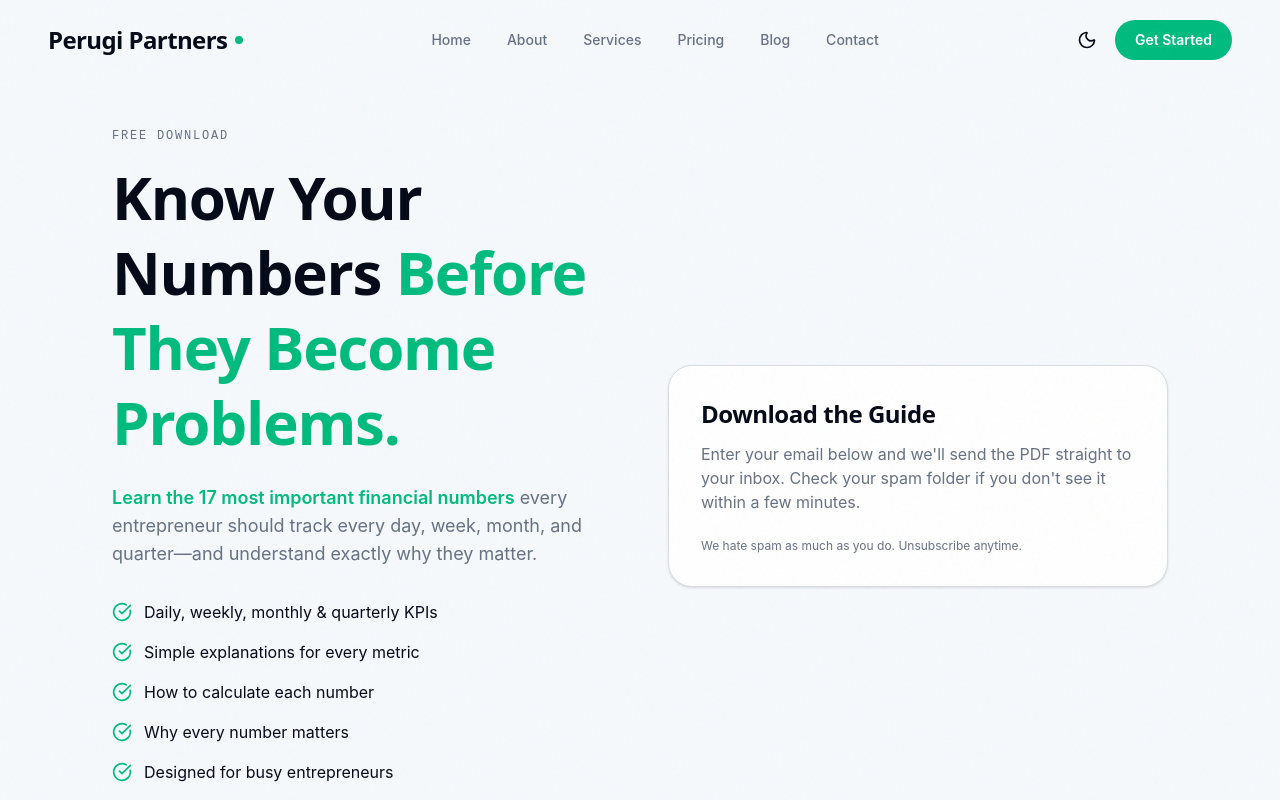
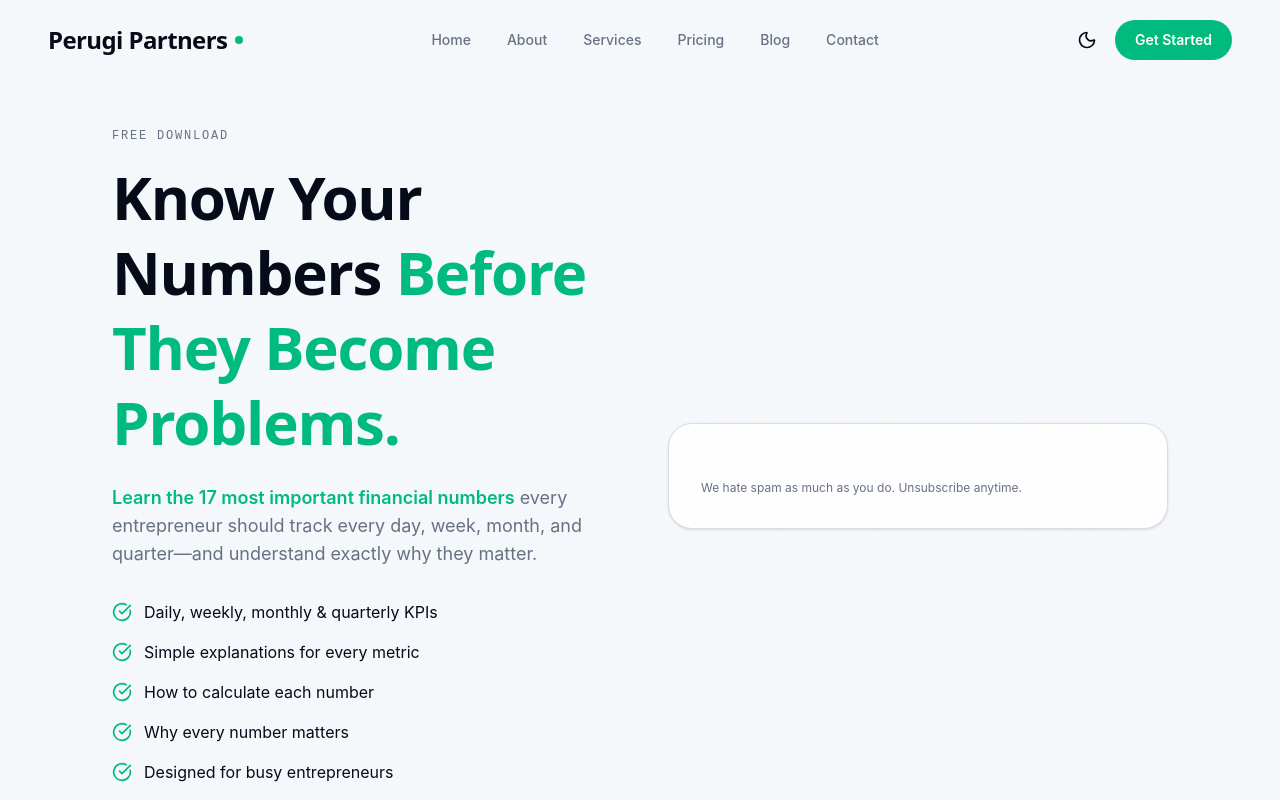
Before and after one commit to JabezRoberts/perugi-next, a Next.js app: page /resources/financial-guide in a window 1280 px wide. Shown: the top 800 px of the page. Built offline with nearby package versions, Linux system fonts and the light colour scheme.

Commit message:
minor copy and layout adjustment

```diff
--- a/src/app/resources/financial-guide/page.tsx
+++ b/src/app/resources/financial-guide/page.tsx
@@ -274,14 +274,14 @@ export default function FinancialGuidePage() {
                   />
                 </div> */}
 
-                <h2 className="text-2xl font-bold mb-3">
+                {/* <h2 className="text-2xl font-bold mb-3">
                   Download the Guide
                 </h2>
 
                 <p className="text-muted-foreground mb-6">
                   Enter your email below and we&apos;ll send the PDF straight
                   to your inbox. Check your spam folder if you don&apos;t see it within a few minutes.
-                </p>
+                </p> */}
 
                 {/* KIT FORM */}
 
```
